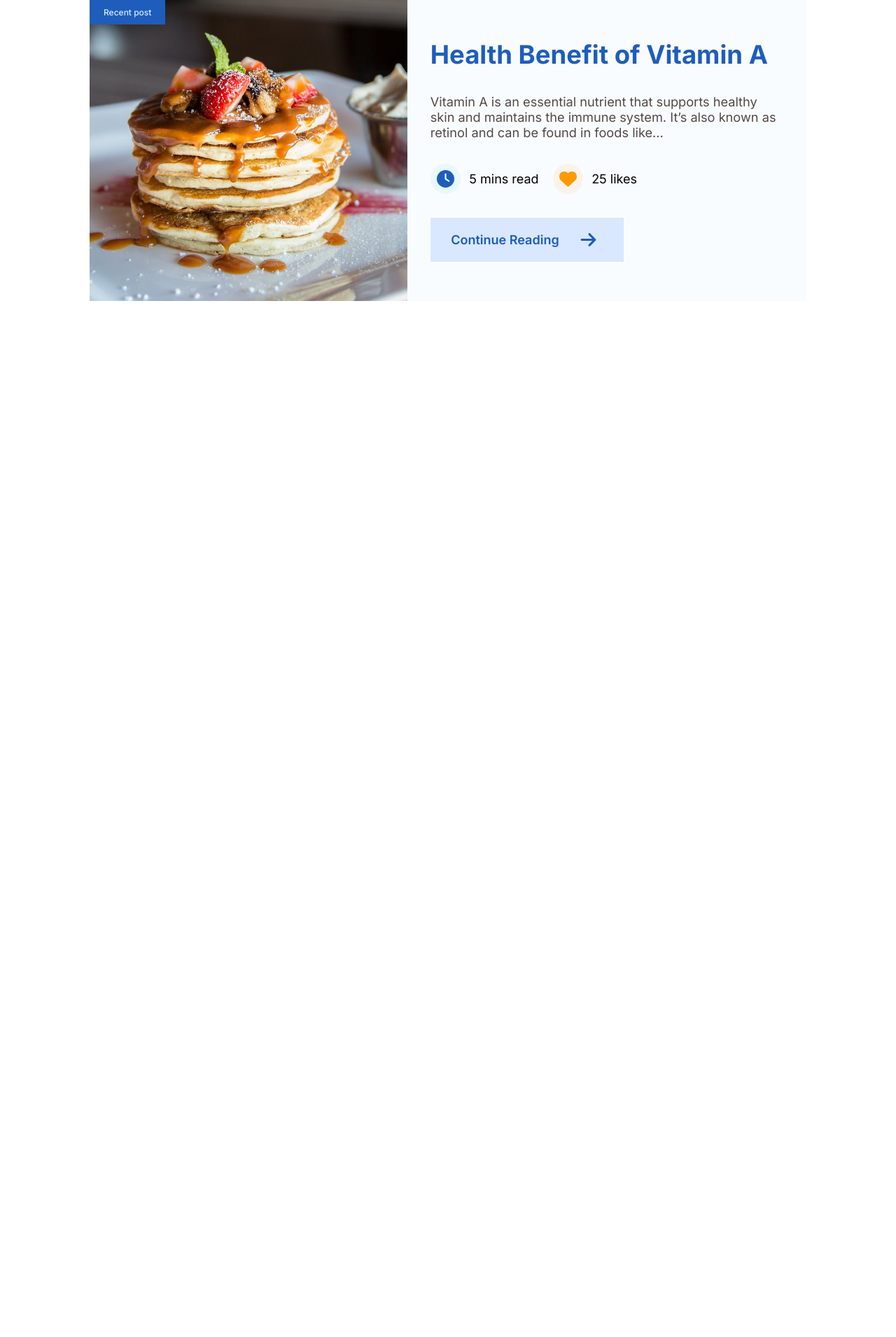
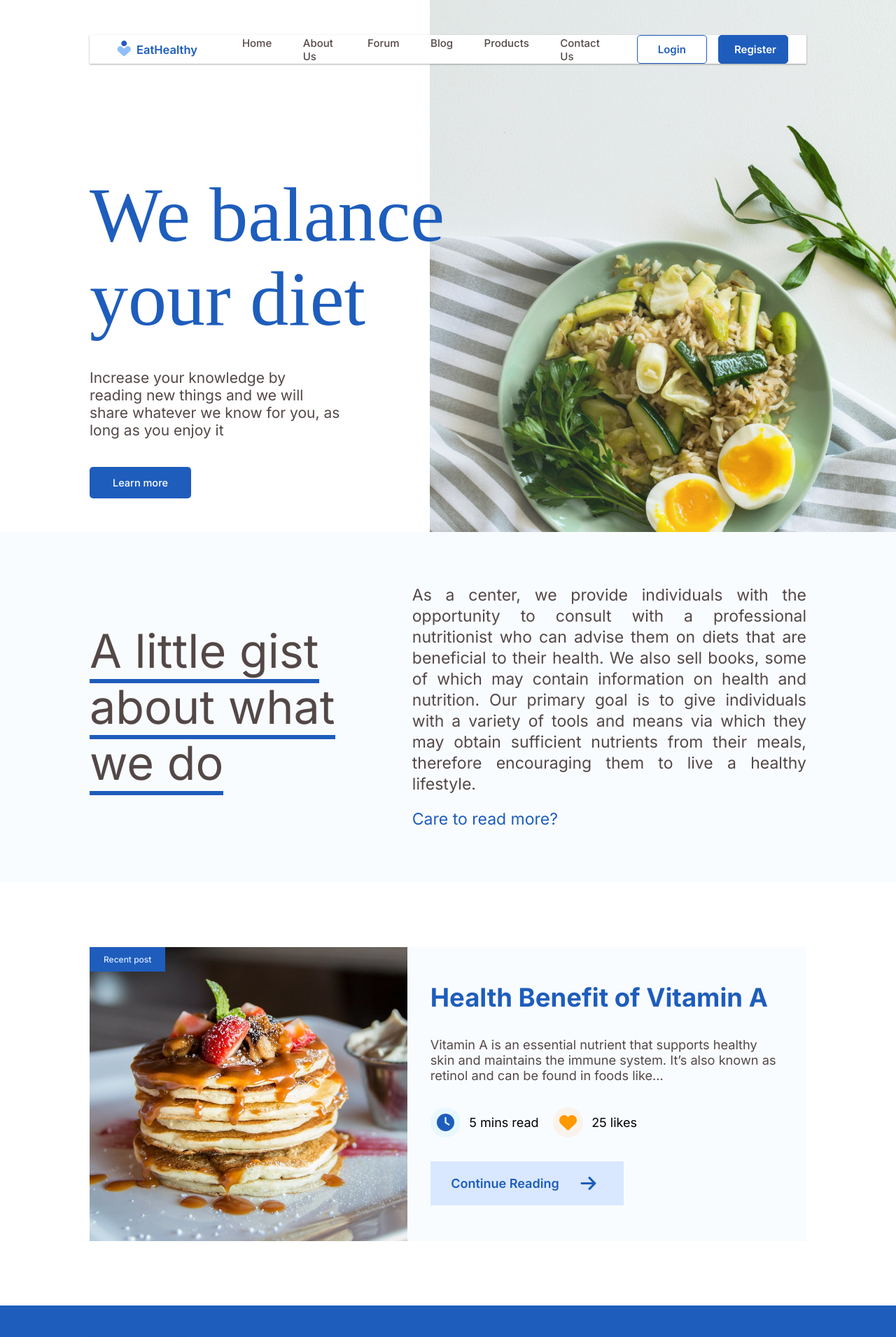
Before and after one commit to 2h311/eathealthy, a React (Vite) app: page / in a window 1280 px wide. Shown: the top 1910 px of the page at 70% size. Before the commit the page ends 800 px from the top, so only its background shows below. Built offline with nearby package versions, Linux system fonts and the light colour scheme; a web font is replaced by a local one.

Commit message:
RecentPosts.jsx: still working on this component, i'm working on the carousel and animation part of this component, once that is sorted out, i'll be able to move on to the next part of the homepage

```diff
--- a/src/components/Home.jsx
+++ b/src/components/Home.jsx
@@ -2,14 +2,16 @@ import React from "react";
 
 import Hero from "./Hero";
 import Gist from "./Gist";
-import RecentPost from "./RecentPost";
+import Footer from "./footer/Footer";
+import RecentPosts from "./recent-posts/RecentPosts";
 
 const Home = () => {
   return (
     <>
-      {/* <Hero /> */}
-      {/* <Gist /> */}
-      <RecentPost />
+      <Hero />
+      <Gist />
+      <RecentPosts />
+      <Footer />
     </>
   );
 };
--- a/src/components/RecentPost.jsx
+++ /dev/null
@@ -1,66 +0,0 @@
-import React from "react";
-import { FaClock, FaHeart, FaArrowRight } from "react-icons/fa6";
-
-import { recentPosts } from "../assets/data/data";
-
-const RecentPosts = () => {};
-
-const RecentPost = ({}) => {
-  const {
-    isARecentPost,
-    title,
-    description,
-    likes,
-    link,
-    readingTime,
-    postImage,
-  } = recentPosts[0];
-
-  console.log(title);
-
-  return (
-    <section className="recent-post">
-      <div className="recent-post__container">
-        <div className="recent-post__left">
-          {isARecentPost ? (
-            <span className="recent-post__status">Recent post</span>
-          ) : null}
-
-          <img className="recent-post__image" src={postImage} alt={title} />
-        </div>
-        <div className="recent-post__right">
-          <div className="recent-post__right-inner">
-            <h3 className="recent-post__heading-text">{title}</h3>
-            <p className="recent-post__description">{description}</p>
-
-            <div className="recent-post__info">
-              <div className="recent-post__icon">
-                <span className="recent-post__icon-svg recent-post__icon-svg--left">
-                  <FaClock />
-                </span>
-                <span className="recent-post__icon-text">
-                  {readingTime} read
-                </span>
-              </div>
-              <div className="recent-post__icon">
-                <span className="recent-post__icon-svg recent-post__icon-svg--right">
-                  <FaHeart />
-                </span>
-                <span className="recent-post__icon-text">{likes} likes</span>
-              </div>
-            </div>
-
-            <div className="recent-post__button">
-              <span>Continue Reading</span>
-              <span className="recent-post__icon-svg recent-post__arrow">
-                <FaArrowRight />
-              </span>
-            </div>
-          </div>
-        </div>
-      </div>
-    </section>
-  );
-};
-
-export default RecentPost;
--- /dev/null
+++ b/src/components/recent-posts/RecentPost.jsx
@@ -0,0 +1,41 @@
+import React from "react";
+
+import RecentPostInfo from "./RecentPostInfo";
+import { FaArrowRight } from "react-icons/fa6";
+
+const RecentPost = ({
+  isARecentPost,
+  title,
+  description,
+  likes,
+  link,
+  readingTime,
+  postImage,
+}) => {
+  return (
+    <section className="recent-post">
+      <div className="recent-post__container">
+        <div className="recent-post__left">
+          {isARecentPost ? (
+            <span className="recent-post__status">Recent post</span>
+          ) : null}
+          <img className="recent-post__image" src={postImage} alt={title} />
+        </div>
+        <div className="recent-post__right">
+          <div className="recent-post__right-inner">
+            <h3 className="recent-post__heading-text">{title}</h3>
+            <p className="recent-post__description">{description}</p>
+            <RecentPostInfo likes={likes} readingTime={readingTime} />
+            <div className="recent-post__button">
+              <span>Continue Reading</span>
+              <span className="recent-post__icon-svg recent-post__arrow">
+                <FaArrowRight />
+              </span>
+            </div>
+          </div>
+        </div>
+      </div>
+    </section>
+  );
+};
+export default RecentPost;
--- /dev/null
+++ b/src/components/recent-posts/RecentPostInfo.jsx
@@ -0,0 +1,24 @@
+import React from "react";
+
+import { FaClock, FaHeart } from "react-icons/fa6";
+
+const RecentPostInfo = ({ readingTime, likes }) => {
+  return (
+    <div className="recent-post__info">
+      <div className="recent-post__icon">
+        <span className="recent-post__icon-svg recent-post__icon-svg--left">
+          <FaClock />
+        </span>
+        <span className="recent-post__icon-text">{readingTime} read</span>
+      </div>
+      <div className="recent-post__icon">
+        <span className="recent-post__icon-svg recent-post__icon-svg--right">
+          <FaHeart />
+        </span>
+        <span className="recent-post__icon-text">{likes} likes</span>
+      </div>
+    </div>
+  );
+};
+
+export default RecentPostInfo;
--- /dev/null
+++ b/src/components/recent-posts/RecentPosts.jsx
@@ -0,0 +1,18 @@
+import React, { useEffect, useState } from "react";
+
+import RecentPost from "./RecentPost";
+import { recentPosts } from "../../assets/data/data";
+
+const RecentPosts = () => {
+  const allRecentPost = [...recentPosts];
+  const [currentPost, setCurrentPost] = useState(allRecentPost[0]);
+
+  useEffect(() => {
+    // set timeout to update the recent post every 2000 milliseconds (2 seconds)
+    const timeoutID = setTimeout(() => {});
+  });
+
+  return <RecentPost {...currentPost} />;
+};
+
+export default RecentPosts;
--- a/src/main.css
+++ b/src/main.css
@@ -303,7 +303,9 @@ html {
 
 .recent-post {
   width: 100%;
-  height: 43rem;
+  height: 42rem;
+  background-color: #ffffff;
+  padding: 9.25rem 0;
   display: flex;
   align-items: center;
   justify-content: center;
@@ -339,7 +341,7 @@ html {
 .recent-post__right-inner {
   display: inherit;
   flex-direction: column;
-  height: 82%;
+  height: 84%;
   align-self: center;
   justify-content: space-around;
 }
--- a/src/scss/_recent-posts.scss
+++ b/src/scss/_recent-posts.scss
@@ -1,6 +1,8 @@
 .recent-post {
   width: 100%;
-  height: 43rem;
+  height: 42rem;
+  background-color: $color-white;
+  padding: 9.25rem 0;
   // border: 1px solid #333;
 
   display: flex;
@@ -43,7 +45,7 @@
     &-inner {
       display: inherit;
       flex-direction: column;
-      height: 82%;
+      height: 84%;
       align-self: center;
       justify-content: space-around;
     }
```
Also changed, not shown: 1 other file (tests, documents, lock files or other folders).
